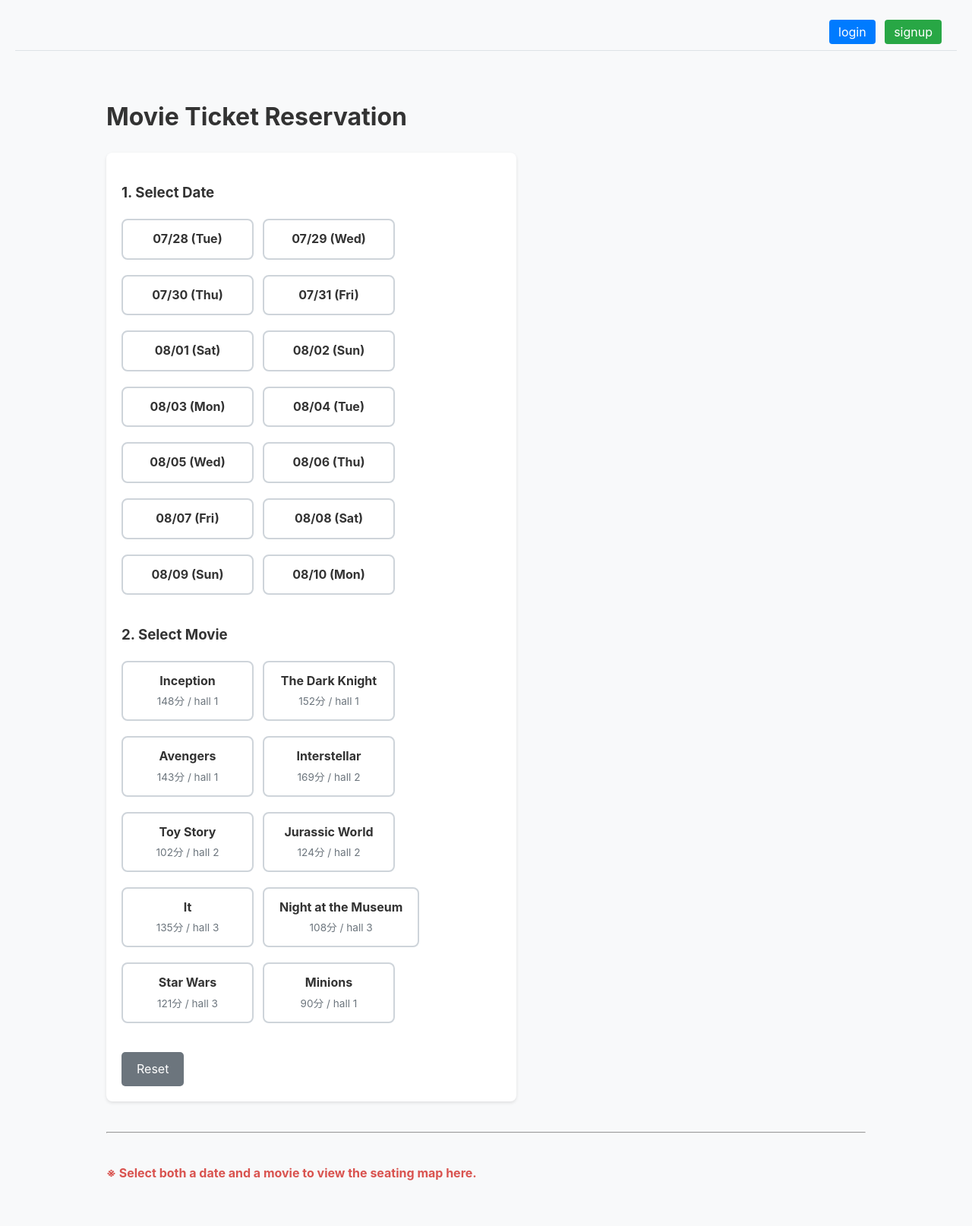
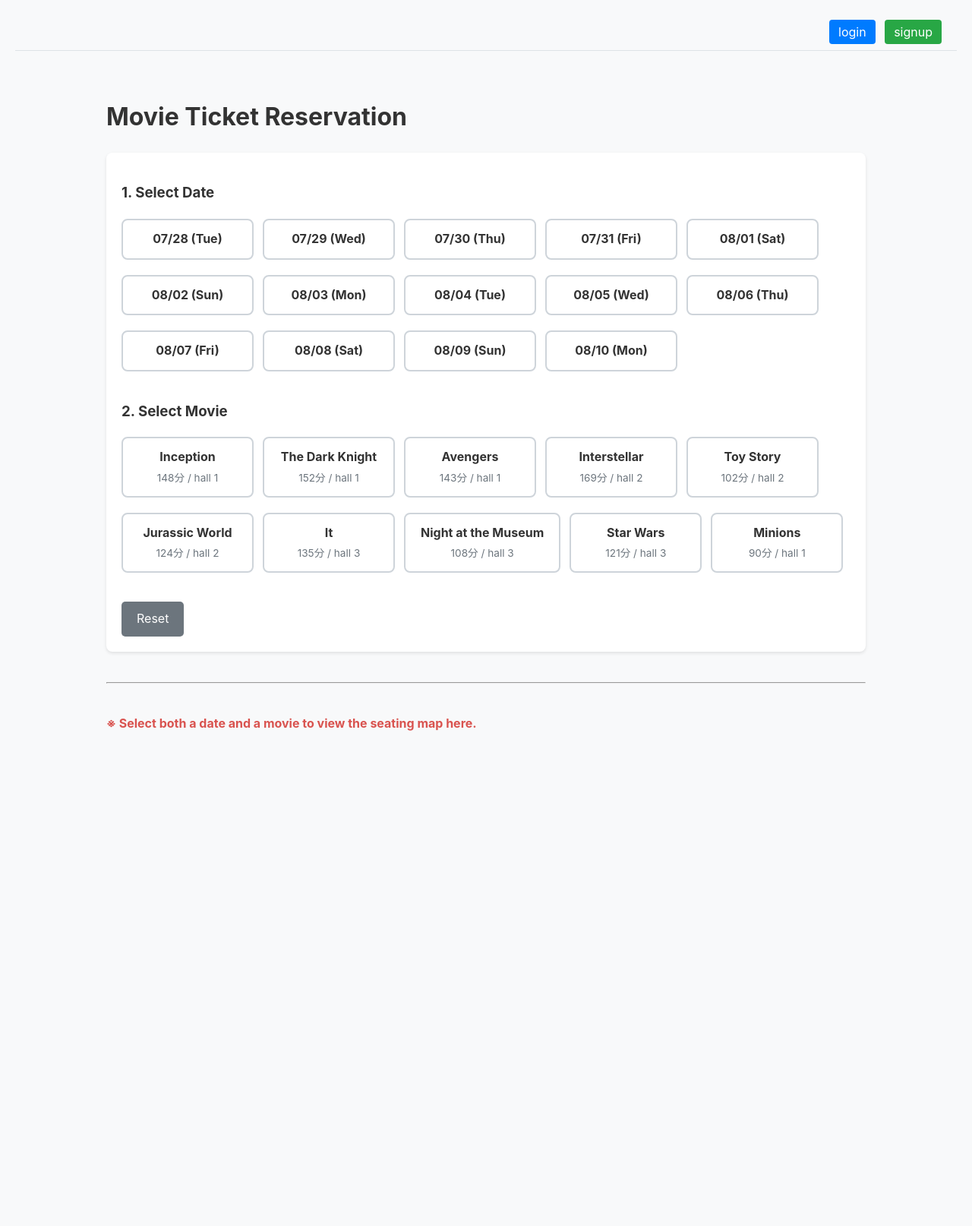
Before and after one commit to ikayaki-bit/WebMovieTicket, a Django app: page / in a window 1280 px wide. Shown: the whole page at 76% size. After the commit the page ends 962 px from the top, so only its background shows below. Run offline with Django 5.2, Linux system fonts and the light colour scheme; data comes from the database, SQL or seed files in the repository; some libraries are stand-ins or nearby versions.

Commit message:
Complete System

```diff
--- a/FirstApp/static/FirstApp/css/style.css
+++ b/FirstApp/static/FirstApp/css/style.css
@@ -62,7 +62,7 @@ form {
     padding: 20px;
     border-radius: 8px;
     box-shadow: 0 2px 4px rgba(0, 0, 0, 0.1);
-    max-width: 500px;
+    max-width: 1000px;
     margin-bottom: 20px;
 }
 
```
